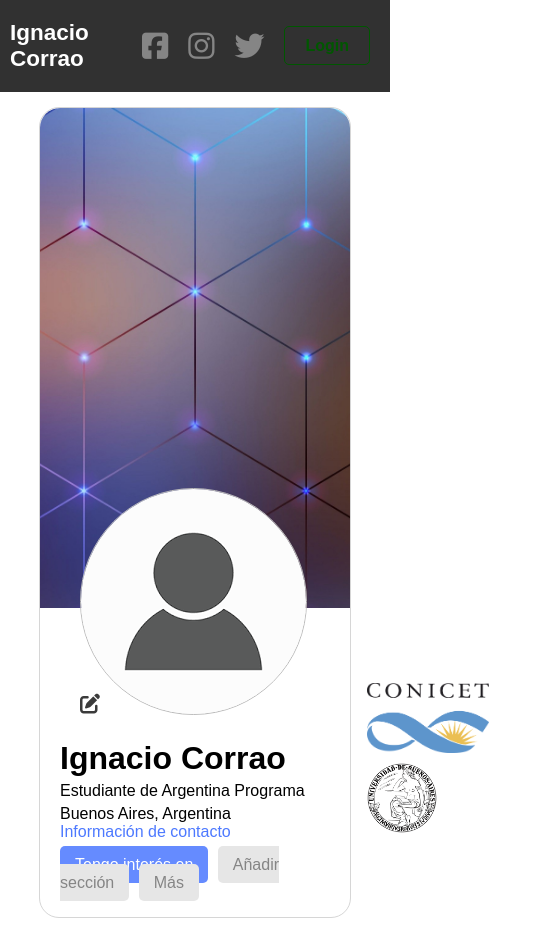
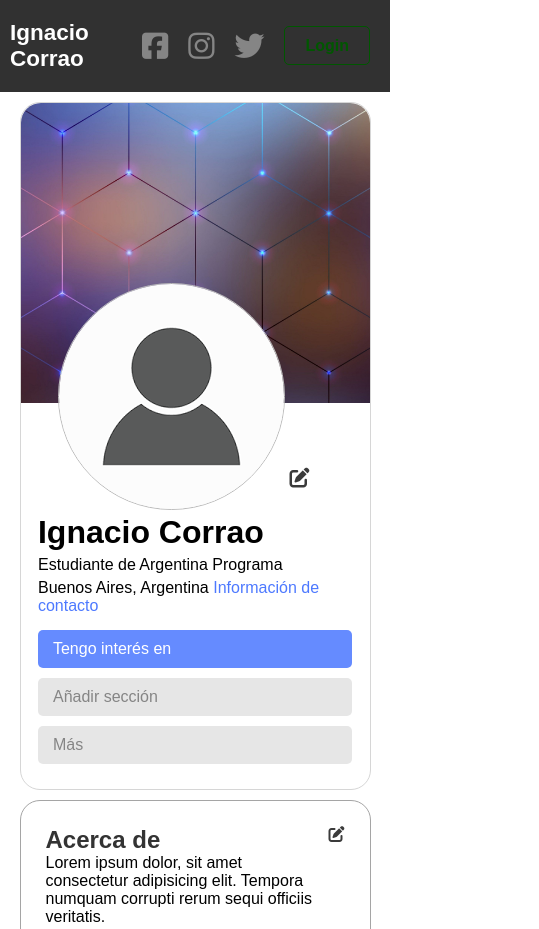
Before and after one commit to icorrao/portfolio-nuevo, a plain HTML site: page index.html in a window 390 px wide. Shown: the top 929 px of the page, 539 px wide, since content can reach past the window. Drawn offline with Linux system fonts and the light colour scheme.

Commit message:
Responsive

```diff
--- a/index.html
+++ b/index.html
@@ -220,6 +220,46 @@ section .row {
   margin-left: 10px;
 }
 
+@media (max-width: 800px) {
+  header,
+  section {
+    width: 90%;
+    margin: 10px auto;
+  }
+
+  .header-izq {
+    width: 90%;
+    margin: auto;
+  }
+
+  .boton-gris,
+  .boton-azul {
+    width: 100%;
+    margin: auto;
+  }
+
+  header .row {
+    flex-direction: column;
+  }
+
+  .logos-edu {
+    display: none;
+  }
+
+  .fondo {
+    height: 300px;
+  }
+
+  .header-botones {
+    display: flex;
+    flex-direction: column;
+  }
+
+  .header-botones a {
+    margin-bottom: 10px;
+  }
+}
+
     </style>
 </head>
 <body>
```
